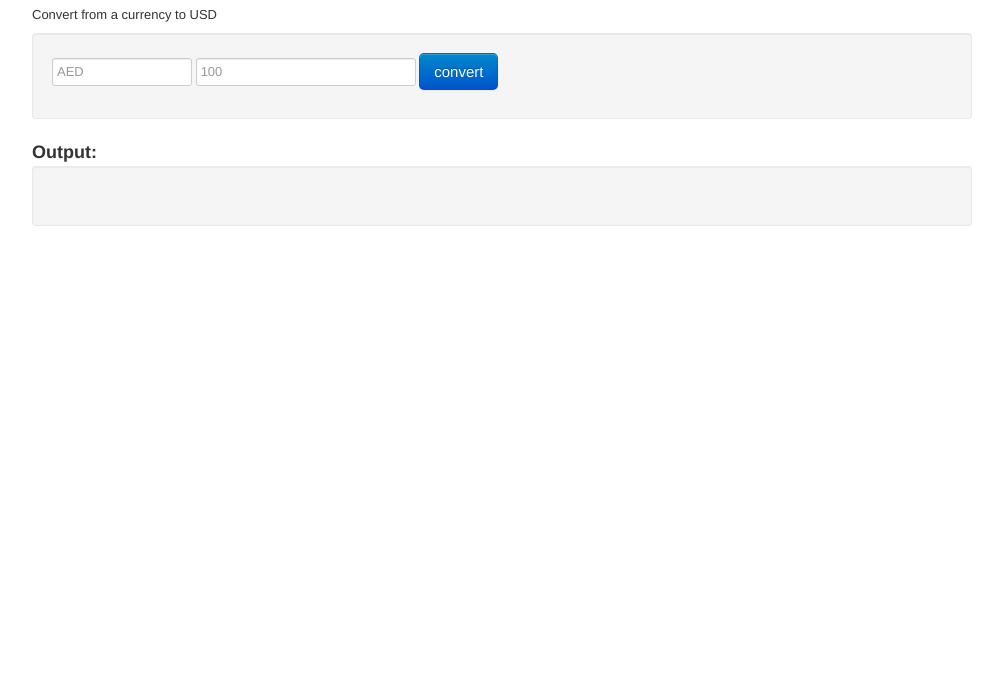
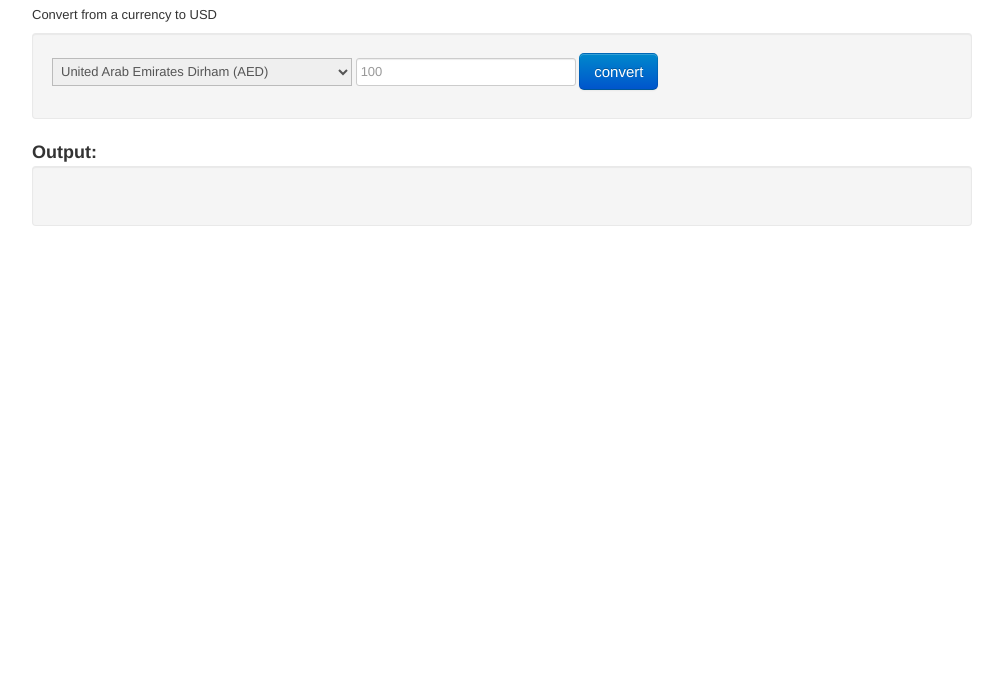
Before and after one commit to taf2/currency-hack, a website: page index.html in a window 1280 px wide. Shown: the part 110-800 px from the top of the page, without its empty margins (138-1141 px from the left). Drawn offline with Linux system fonts and the light colour scheme.

Commit message:
add the currency table

```diff
--- a/index.html
+++ b/index.html
@@ -28,7 +28,101 @@ body {
     <div class="container">
       <form id="input-form" class="well form-inline" action="/convert.json" method="get">
         <div class="control-group">
-          <input placeholder="AED" name="currency" class="span2" type="text"/>
+<select name="currency" class="span4" value="AED">
+<option selected="" value="AED">United Arab Emirates Dirham (AED)</option>
+<option value="ANG">Netherlands Antillean Guilder (ANG)</option>
+<option value="ARS">Argentine Peso (ARS)</option>
+<option value="AUD">Australian Dollar (AUD)</option>
+<option value="BDT">Bangladeshi Taka (BDT)</option>
+<option value="BGN">Bulgarian Lev (BGN)</option>
+<option value="BHD">Bahraini Dinar (BHD)</option>
+<option value="BND">Brunei Dollar (BND)</option>
+<option value="BOB">Bolivian Boliviano (BOB)</option>
+<option value="BRL">Brazilian Real (BRL)</option>
+<option value="BWP">Botswanan Pula (BWP)</option>
+<option value="CAD">Canadian Dollar (CAD)</option>
+<option value="CHF">Swiss Franc (CHF)</option>
+<option value="CLP">Chilean Peso (CLP)</option>
+<option value="CNY">Chinese Yuan (CNY)</option>
+<option value="COP">Colombian Peso (COP)</option>
+<option value="CRC">Costa Rican Colón (CRC)</option>
+<option value="CZK">Czech Republic Koruna (CZK)</option>
+<option value="DKK">Danish Krone (DKK)</option>
+<option value="DOP">Dominican Peso (DOP)</option>
+<option value="DZD">Algerian Dinar (DZD)</option>
+<option value="EEK">Estonian Kroon (EEK)</option>
+<option value="EGP">Egyptian Pound (EGP)</option>
+<option value="EUR">Euro (EUR)</option>
+<option value="FJD">Fijian Dollar (FJD)</option>
+<option value="GBP">British Pound Sterling (GBP)</option>
+<option value="HKD">Hong Kong Dollar (HKD)</option>
+<option value="HNL">Honduran Lempira (HNL)</option>
+<option value="HRK">Croatian Kuna (HRK)</option>
+<option value="HUF">Hungarian Forint (HUF)</option>
+<option value="IDR">Indonesian Rupiah (IDR)</option>
+<option value="ILS">Israeli New Sheqel (ILS)</option>
+<option value="INR">Indian Rupee (INR)</option>
+<option value="JMD">Jamaican Dollar (JMD)</option>
+<option value="JOD">Jordanian Dinar (JOD)</option>
+<option value="JPY">Japanese Yen (JPY)</option>
+<option value="KES">Kenyan Shilling (KES)</option>
+<option value="KRW">South Korean Won (KRW)</option>
+<option value="KWD">Kuwaiti Dinar (KWD)</option>
+<option value="KYD">Cayman Islands Dollar (KYD)</option>
+<option value="KZT">Kazakhstani Tenge (KZT)</option>
+<option value="LBP">Lebanese Pound (LBP)</option>
+<option value="LKR">Sri Lankan Rupee (LKR)</option>
+<option value="LTL">Lithuanian Litas (LTL)</option>
+<option value="LVL">Latvian Lats (LVL)</option>
+<option value="MAD">Moroccan Dirham (MAD)</option>
+<option value="MDL">Moldovan Leu (MDL)</option>
+<option value="MKD">Macedonian Denar (MKD)</option>
+<option value="MUR">Mauritian Rupee (MUR)</option>
+<option value="MVR">Maldivian Rufiyaa (MVR)</option>
+<option value="MXN">Mexican Peso (MXN)</option>
+<option value="MYR">Malaysian Ringgit (MYR)</option>
+<option value="NAD">Namibian Dollar (NAD)</option>
+<option value="NGN">Nigerian Naira (NGN)</option>
+<option value="NIO">Nicaraguan Córdoba (NIO)</option>
+<option value="NOK">Norwegian Krone (NOK)</option>
+<option value="NPR">Nepalese Rupee (NPR)</option>
+<option value="NZD">New Zealand Dollar (NZD)</option>
+<option value="OMR">Omani Rial (OMR)</option>
+<option value="PEN">Peruvian Nuevo Sol (PEN)</option>
+<option value="PGK">Papua New Guinean Kina (PGK)</option>
+<option value="PHP">Philippine Peso (PHP)</option>
+<option value="PKR">Pakistani Rupee (PKR)</option>
+<option value="PLN">Polish Zloty (PLN)</option>
+<option value="PYG">Paraguayan Guarani (PYG)</option>
+<option value="QAR">Qatari Rial (QAR)</option>
+<option value="RON">Romanian Leu (RON)</option>
+<option value="RSD">Serbian Dinar (RSD)</option>
+<option value="RUB">Russian Ruble (RUB)</option>
+<option value="SAR">Saudi Riyal (SAR)</option>
+<option value="SCR">Seychellois Rupee (SCR)</option>
+<option value="SEK">Swedish Krona (SEK)</option>
+<option value="SGD">Singapore Dollar (SGD)</option>
+<option value="SKK">Slovak Koruna (SKK)</option>
+<option value="SLL">Sierra Leonean Leone (SLL)</option>
+<option value="SVC">Salvadoran Colón (SVC)</option>
+<option value="THB">Thai Baht (THB)</option>
+<option value="TND">Tunisian Dinar (TND)</option>
+<option value="TRY">Turkish Lira (TRY)</option>
+<option value="TTD">Trinidad and Tobago Dollar (TTD)</option>
+<option value="TWD">New Taiwan Dollar (TWD)</option>
+<option value="TZS">Tanzanian Shilling (TZS)</option>
+<option value="UAH">Ukrainian Hryvnia (UAH)</option>
+<option value="UGX">Ugandan Shilling (UGX)</option>
+<option value="USD">US Dollar (USD)</option>
+<option value="UYU">Uruguayan Peso (UYU)</option>
+<option value="UZS">Uzbekistan Som (UZS)</option>
+<option value="VEF">Venezuelan Bolívar (VEF)</option>
+<option value="VND">Vietnamese Dong (VND)</option>
+<option value="XOF">CFA Franc BCEAO (XOF)</option>
+<option value="YER">Yemeni Rial (YER)</option>
+<option value="ZAR">South African Rand (ZAR)</option>
+<option value="ZMK">Zambian Kwacha (ZMK)</option>
+</select>
           <input placeholder="100" name="amount" class="span3" type="text"/>
           <input type="submit" value="convert" class="btn btn-primary btn-large"/>
         </div>
```
